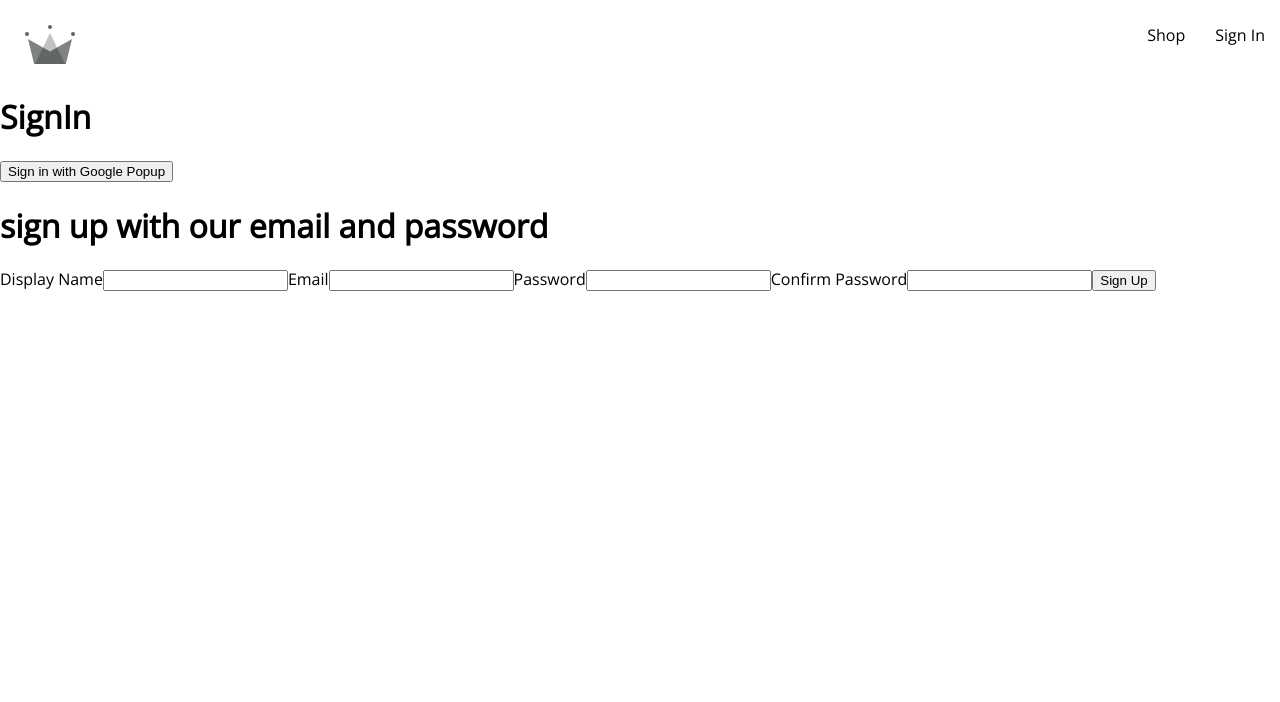
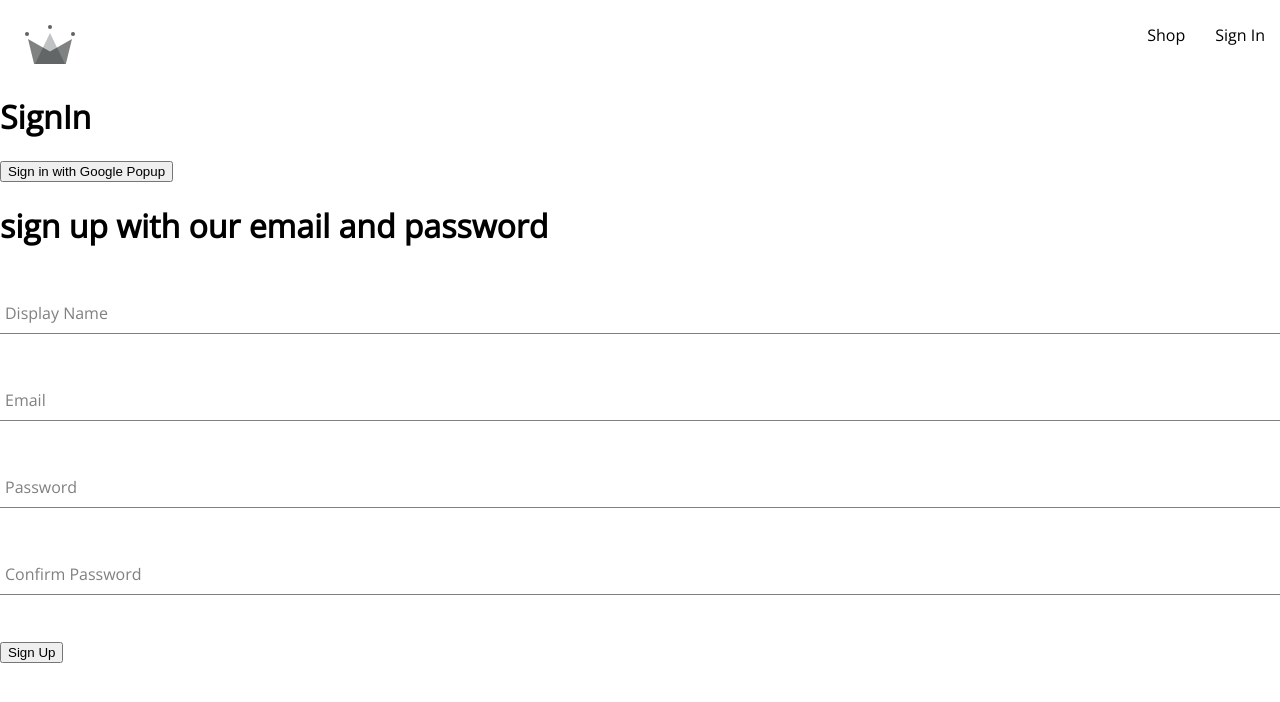
Before and after one commit to Mezin24/clothing_store, a React (Create React App) app: page /sign-in in a window 1280 px wide. Shown: the top 702 px of the page. Built offline with nearby package versions, Linux system fonts and the light colour scheme.

Commit message:
add form input component

```diff
--- /dev/null
+++ b/src/components/form-input/FormInput.jsx
@@ -0,0 +1,20 @@
+import './form-input.scss';
+
+const FormInput = ({ label, ...otherOptions }) => {
+  return (
+    <div className='group'>
+      <input className='form-input' {...otherOptions} />
+      {label && (
+        <label
+          className={`${
+            otherOptions.value.length > 0 ? 'shrink' : null
+          } form-input-label`}
+        >
+          {label}
+        </label>
+      )}
+    </div>
+  );
+};
+
+export default FormInput;
--- /dev/null
+++ b/src/components/form-input/form-input.scss
@@ -0,0 +1,54 @@
+$sub-color: grey;
+$main-color: black;
+
+@mixin shrinkLabel {
+  top: -14px;
+  font-size: 12px;
+  color: $main-color;
+}
+
+.group {
+  position: relative;
+  margin: 45px 0;
+
+  .form-input {
+    background: none;
+    background-color: white;
+    color: $sub-color;
+    font-size: 18px;
+    padding: 10px 10px 10px 5px;
+    display: block;
+    width: 100%;
+    border: none;
+    border-radius: 0;
+    border-bottom: 1px solid $sub-color;
+    margin: 25px 0;
+
+    &:focus {
+      outline: none;
+    }
+
+    &:focus ~ .form-input-label {
+      @include shrinkLabel();
+    }
+  }
+
+  input[type='password'] {
+    letter-spacing: 0.3em;
+  }
+
+  .form-input-label {
+    color: $sub-color;
+    font-size: 16px;
+    font-weight: normal;
+    position: absolute;
+    pointer-events: none;
+    left: 5px;
+    top: 10px;
+    transition: 300ms ease all;
+
+    &.shrink {
+      @include shrinkLabel();
+    }
+  }
+}
--- a/src/components/sign-up-form/SignUpForm.jsx
+++ b/src/components/sign-up-form/SignUpForm.jsx
@@ -1,4 +1,5 @@
 import React, { useState } from 'react';
+import FormInput from '../form-input/FormInput';
 
 import {
   createAuthUserWithemailAndPassword,
@@ -50,8 +51,8 @@
     <div>
       <h1>sign up with our email and password</h1>
       <form onSubmit={handleSubmit}>
-        <label htmlFor='displayName'>Display Name</label>
-        <input
+        <FormInput
+          label='Display Name'
           type='text'
           id='displayName'
           name='displayName'
@@ -60,8 +61,8 @@
           value={displayName}
         />
 
-        <label htmlFor='email'>Email</label>
-        <input
+        <FormInput
+          label='Email'
           type='email'
           id='email'
           name='email'
@@ -70,8 +71,8 @@
           value={email}
         />
 
-        <label htmlFor='password'>Password</label>
-        <input
+        <FormInput
+          label='Password'
           type='password'
           id='password'
           name='password'
@@ -80,8 +81,8 @@
           value={password}
         />
 
-        <label htmlFor='confirm'>Confirm Password</label>
-        <input
+        <FormInput
+          label='Confirm Password'
           type='password'
           id='confirm'
           name='confirm'
```
